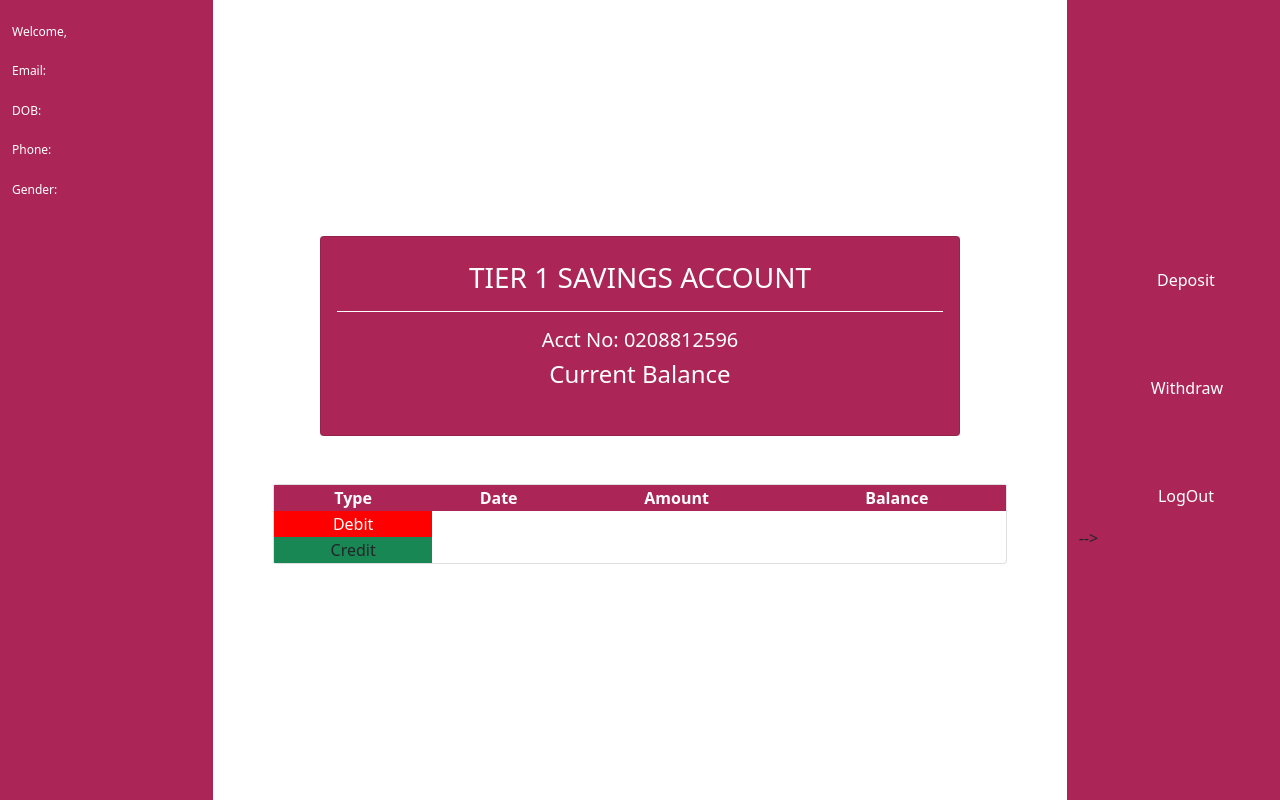
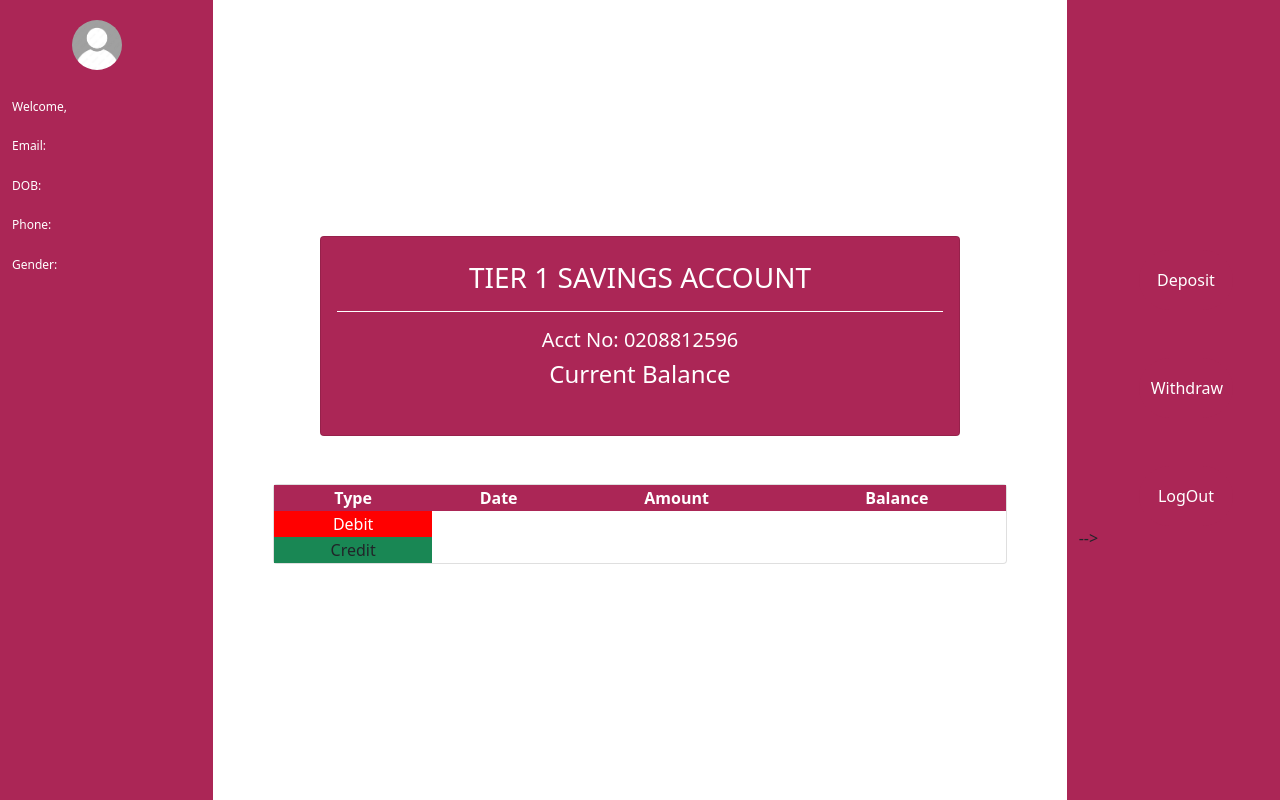
Before and after one commit to Greatdammy/alat, a plain HTML site: page dashboard.html in a window 1280 px wide. Drawn offline with nearby package versions, Linux system fonts and the light colour scheme.

Commit message:
3rd push

```diff
--- a/dashboard.html
+++ b/dashboard.html
@@ -18,7 +18,7 @@
         <div class="row">
             <div class="col-2   form-btn">
                 <div class="l-height">
-                    <!-- <img class="pic" src="./assets/img/avata.jpg"/> -->
+                    <img class="pic" src="./assets/img/avata.jpg"/>
                     <h5 class="fs-3 fw-medium text my-6">Welcome, <span id="username"></span></h5>
                     <h5 class="fs-3 fw-medium text my-6">Email: <span id="email"></span></h5>
                     <h5 class="fs-3 fw-medium text my-6">DOB: <span id="age"></span></h5>
```
